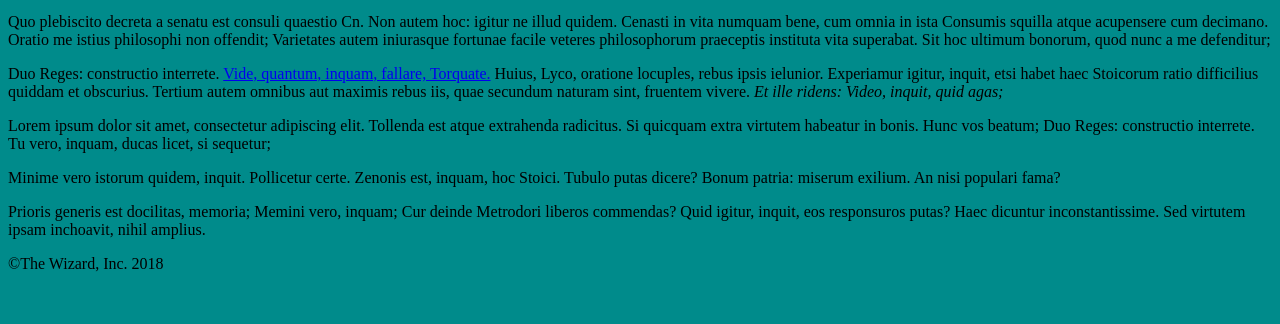
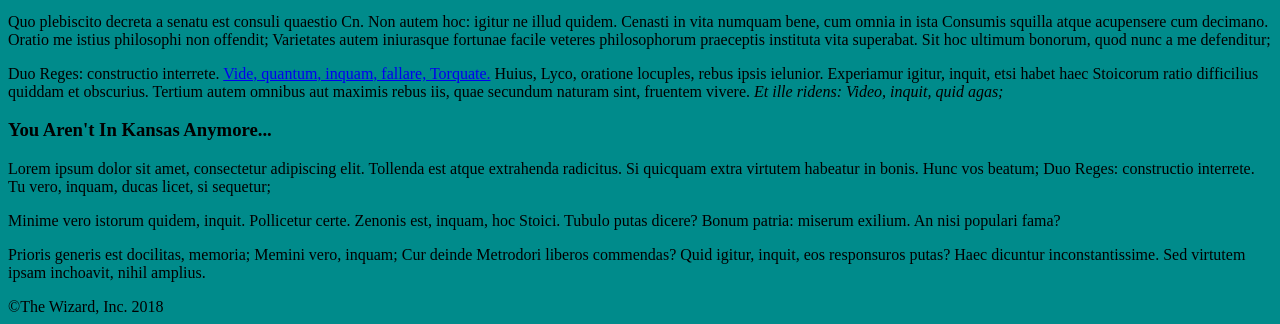
Before and after one commit to code-bdani/html-start, a plain HTML site: page index.html in a window 1280 px wide. Shown: the part 596-920 px from the top of the page. Before the commit the page ends 877 px from the top, so only its background shows below. Drawn offline with Linux system fonts and the light colour scheme.

Commit message:
changed article

```diff
--- a/index.html
+++ b/index.html
@@ -38,11 +38,14 @@
                         <p>Duo Reges: constructio interrete. <a href="http://loripsum.net/" target="_blank">Vide, quantum, inquam, fallare, Torquate.</a> Huius, Lyco, oratione locuples, rebus ipsis ielunior. Experiamur igitur, inquit, etsi habet haec Stoicorum ratio difficilius quiddam et obscurius. Tertium autem omnibus aut maximis rebus iis, quae secundum naturam sint, fruentem vivere. <i>Et ille ridens: Video, inquit, quid agas;</i> </p>
                     </section>
                     <aside>
-                        <p>Lorem ipsum dolor sit amet, consectetur adipiscing elit. Tollenda est atque extrahenda radicitus. Si quicquam extra virtutem habeatur in bonis. Hunc vos beatum; Duo Reges: constructio interrete. Tu vero, inquam, ducas licet, si sequetur; </p>
+                        <article>
+                            <h3>You Aren't In Kansas Anymore...</h3>
+                            <p>Lorem ipsum dolor sit amet, consectetur adipiscing elit. Tollenda est atque extrahenda radicitus. Si quicquam extra virtutem habeatur in bonis. Hunc vos beatum; Duo Reges: constructio interrete. Tu vero, inquam, ducas licet, si sequetur; </p>
 
-                        <p>Minime vero istorum quidem, inquit. Pollicetur certe. Zenonis est, inquam, hoc Stoici. Tubulo putas dicere? Bonum patria: miserum exilium. An nisi populari fama? </p>
+                            <p>Minime vero istorum quidem, inquit. Pollicetur certe. Zenonis est, inquam, hoc Stoici. Tubulo putas dicere? Bonum patria: miserum exilium. An nisi populari fama? </p>
 
-                        <p>Prioris generis est docilitas, memoria; Memini vero, inquam; Cur deinde Metrodori liberos commendas? Quid igitur, inquit, eos responsuros putas? Haec dicuntur inconstantissime. Sed virtutem ipsam inchoavit, nihil amplius. </p>
+                            <p>Prioris generis est docilitas, memoria; Memini vero, inquam; Cur deinde Metrodori liberos commendas? Quid igitur, inquit, eos responsuros putas? Haec dicuntur inconstantissime. Sed virtutem ipsam inchoavit, nihil amplius. </p>
+                        </article>
                     </aside>
                 </main>
             </div>
```
